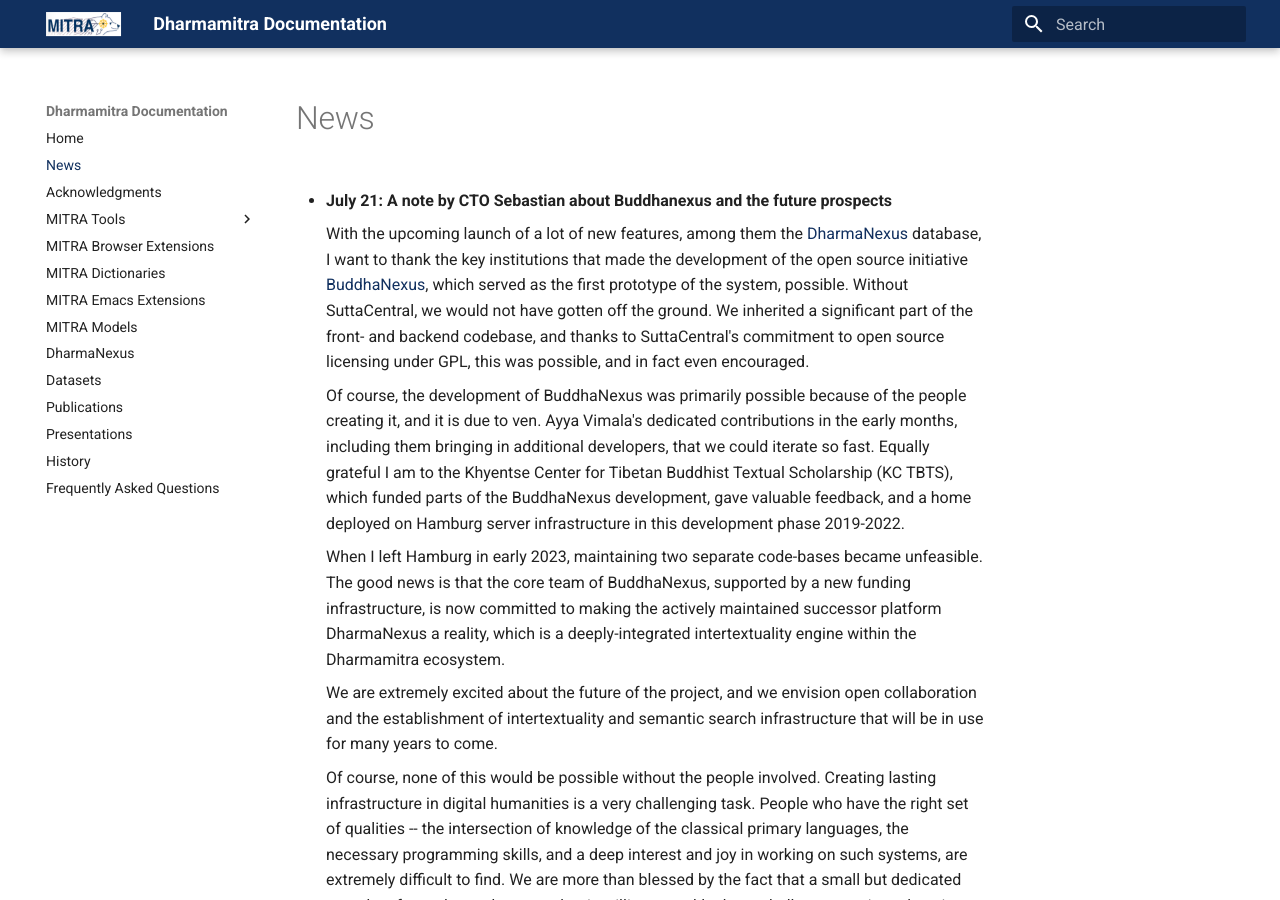
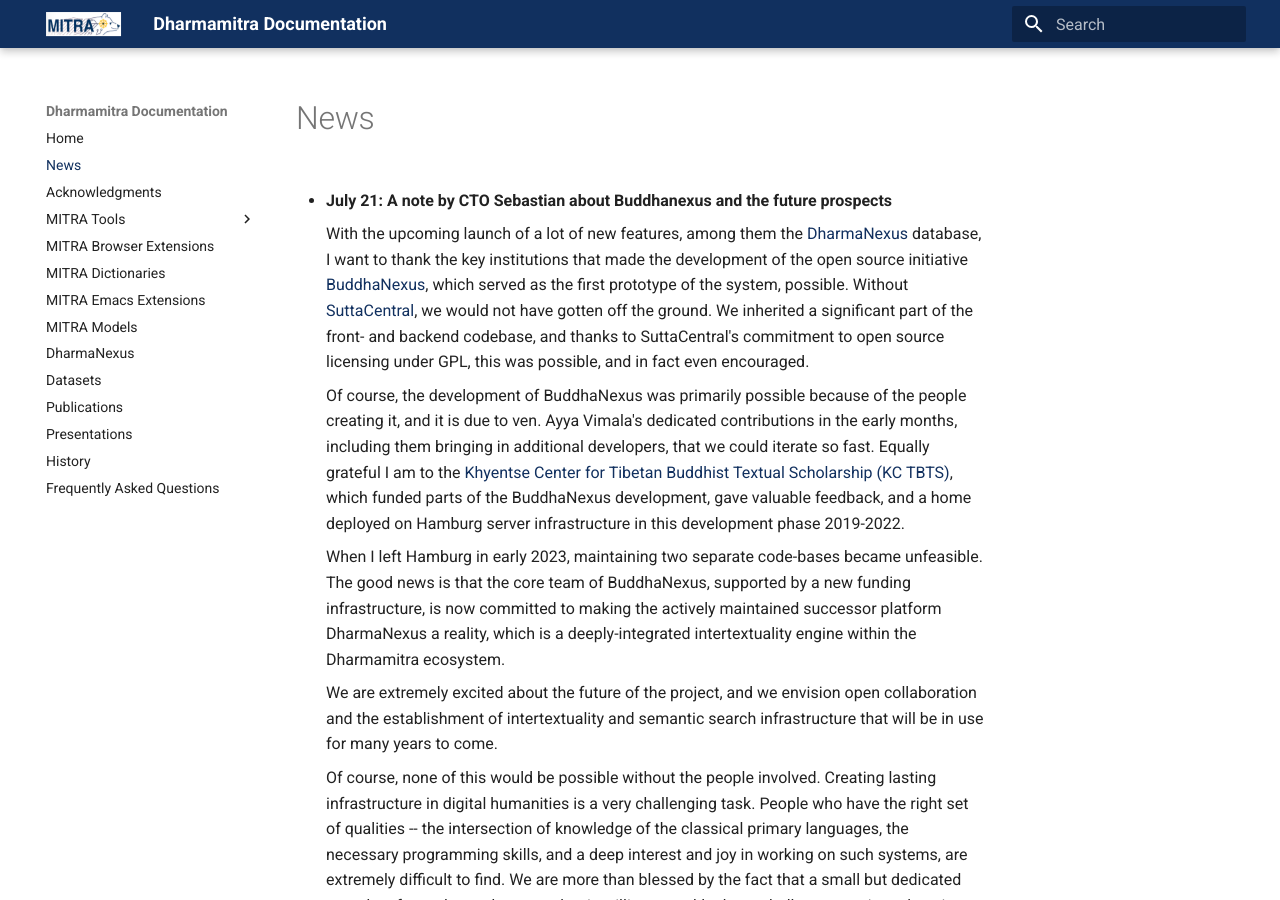
Before and after one commit to dharmamitra/dharmamitra-guides, an MkDocs documentation site: the page built from docs/news.md, in a window 1280 px wide and 900 px high. Built offline with MkDocs 1.6.1 and Material for MkDocs 9.7.7, drawn with Linux system fonts in a browser that asks for light colours; part of the change alters nothing that is shown.

```diff
--- a/docs/news.md
+++ b/docs/news.md
@@ -2,9 +2,9 @@
 
 *   **July 21: A note by CTO Sebastian about Buddhanexus and the future prospects**
 
-    With the upcoming launch of a lot of new features, among them the [DharmaNexus](https://dharmanexus.org) database, I want to thank the key institutions that made the development of the open source initiative [BuddhaNexus](https://buddhanexus.net), which served as the first prototype of the system, possible. Without SuttaCentral, we would not have gotten off the ground. We inherited a significant part of the front- and backend codebase, and thanks to SuttaCentral's commitment to open source licensing under GPL, this was possible, and in fact even encouraged.
+    With the upcoming launch of a lot of new features, among them the [DharmaNexus](https://dharmanexus.org) database, I want to thank the key institutions that made the development of the open source initiative [BuddhaNexus](https://buddhanexus.net), which served as the first prototype of the system, possible. Without [SuttaCentral](https://suttacentral.net), we would not have gotten off the ground. We inherited a significant part of the front- and backend codebase, and thanks to SuttaCentral's commitment to open source licensing under GPL, this was possible, and in fact even encouraged.
 
-    Of course, the development of BuddhaNexus was primarily possible because of the people creating it, and it is due to ven. Ayya Vimala's dedicated contributions in the early months, including them bringing in additional developers, that we could iterate so fast. Equally grateful I am to the Khyentse Center for Tibetan Buddhist Textual Scholarship (KC TBTS), which funded parts of the BuddhaNexus development, gave valuable feedback, and a home deployed on Hamburg server infrastructure in this development phase 2019-2022.
+    Of course, the development of BuddhaNexus was primarily possible because of the people creating it, and it is due to ven. Ayya Vimala's dedicated contributions in the early months, including them bringing in additional developers, that we could iterate so fast. Equally grateful I am to the [Khyentse Center for Tibetan Buddhist Textual Scholarship (KC TBTS)](https://www.kc-tbts.uni-hamburg.de/), which funded parts of the BuddhaNexus development, gave valuable feedback, and a home deployed on Hamburg server infrastructure in this development phase 2019-2022.
 
     When I left Hamburg in early 2023, maintaining two separate code-bases became unfeasible. The good news is that the core team of BuddhaNexus, supported by a new funding infrastructure, is now committed to making the actively maintained successor platform DharmaNexus a reality, which is a deeply-integrated intertextuality engine within the Dharmamitra ecosystem.
 
```
